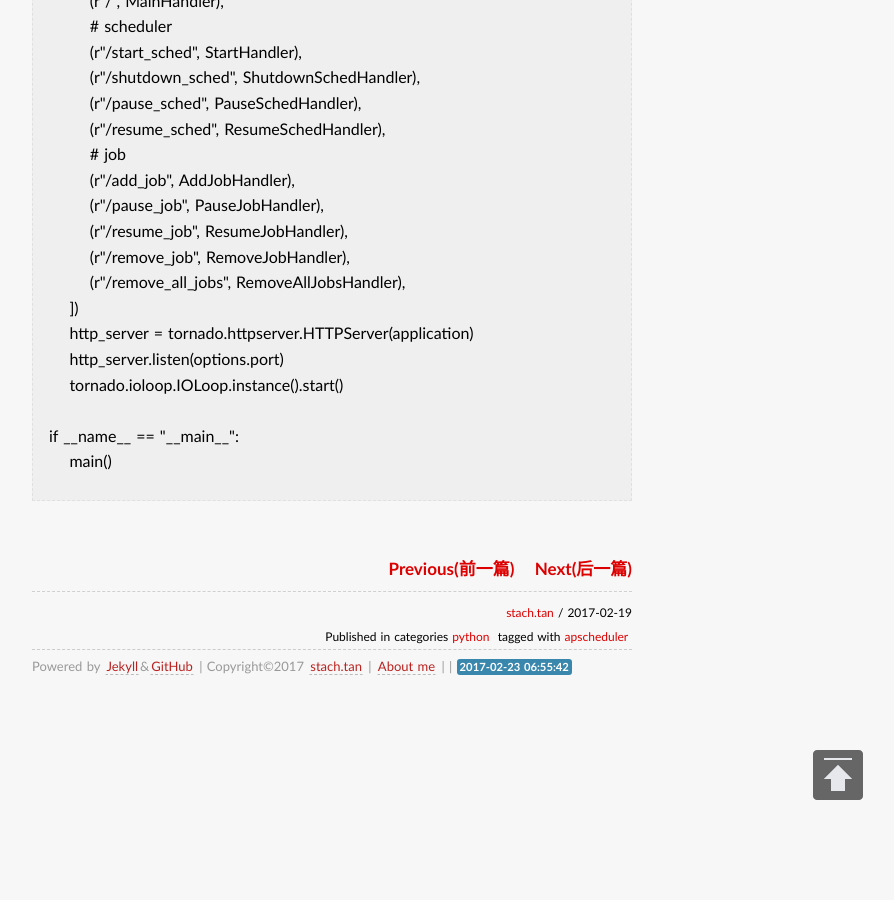
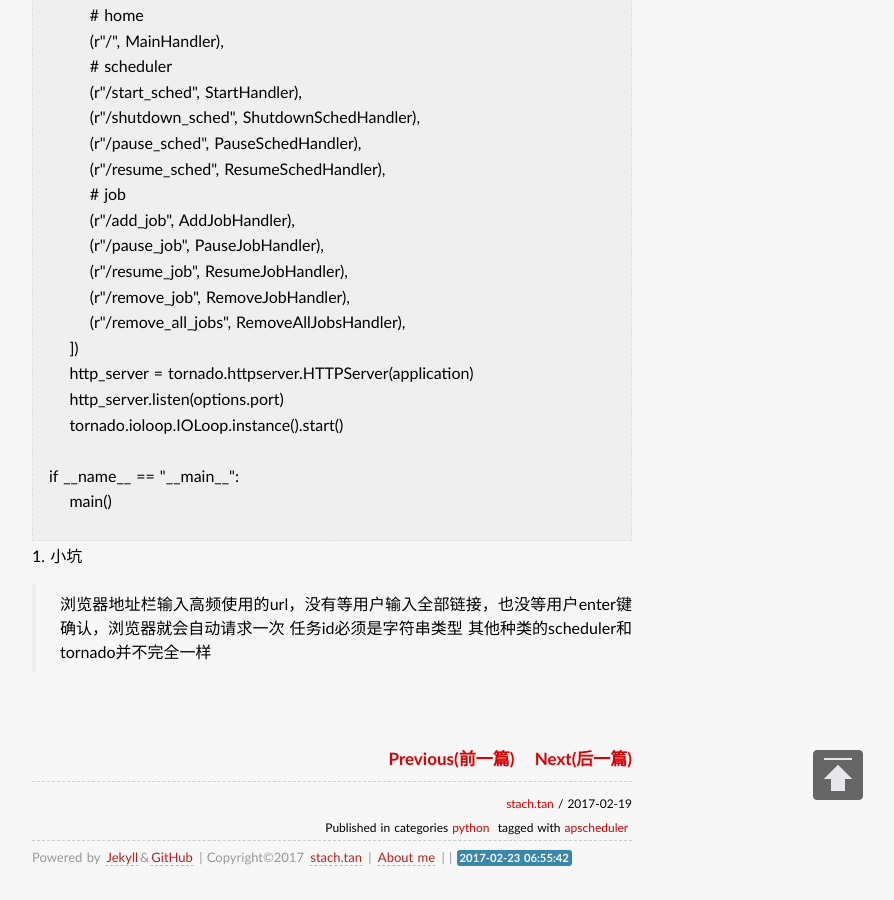
Before and after one commit to hopehook/HopeHook.com, a Jekyll site: the page built from _posts/2017-02-19-apscheduler.md, in a window 1280 px wide and 900 px high, scrolled down 3433 px. Shown: the whole window, without its empty margins (308-1202 px from the left). Built offline with Jekyll 4.4.1, drawn with Linux system fonts in a browser that asks for light colours; some web fonts are replaced; Markdown is read by kramdown in place of the engine named in the settings; comment, search, counter and statistics services are not loaded.

Commit message:
Update 2017-02-19-apscheduler.md

```diff
--- a/_posts/2017-02-19-apscheduler.md
+++ b/_posts/2017-02-19-apscheduler.md
@@ -167,3 +169,8 @@ if __name__ == "__main__":
     main()
 
 </pre>
+
+3. 小坑
+> 浏览器地址栏输入高频使用的url，没有等用户输入全部链接，也没等用户enter键确认，浏览器就会自动请求一次
+> 任务id必须是字符串类型
+> 其他种类的scheduler和tornado并不完全一样
```
Also changed, not shown: other parts of _posts/2017-02-19-apscheduler.md (+2 -0 lines).
